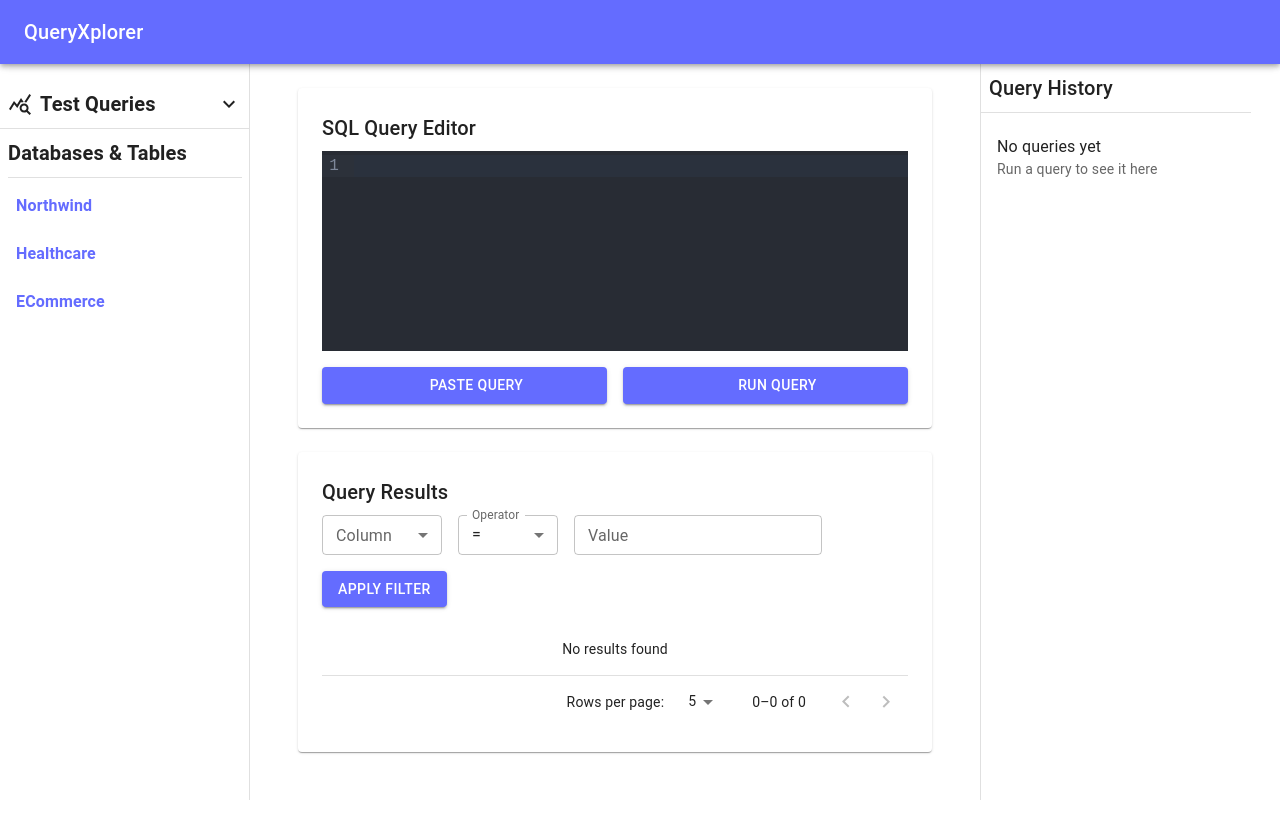
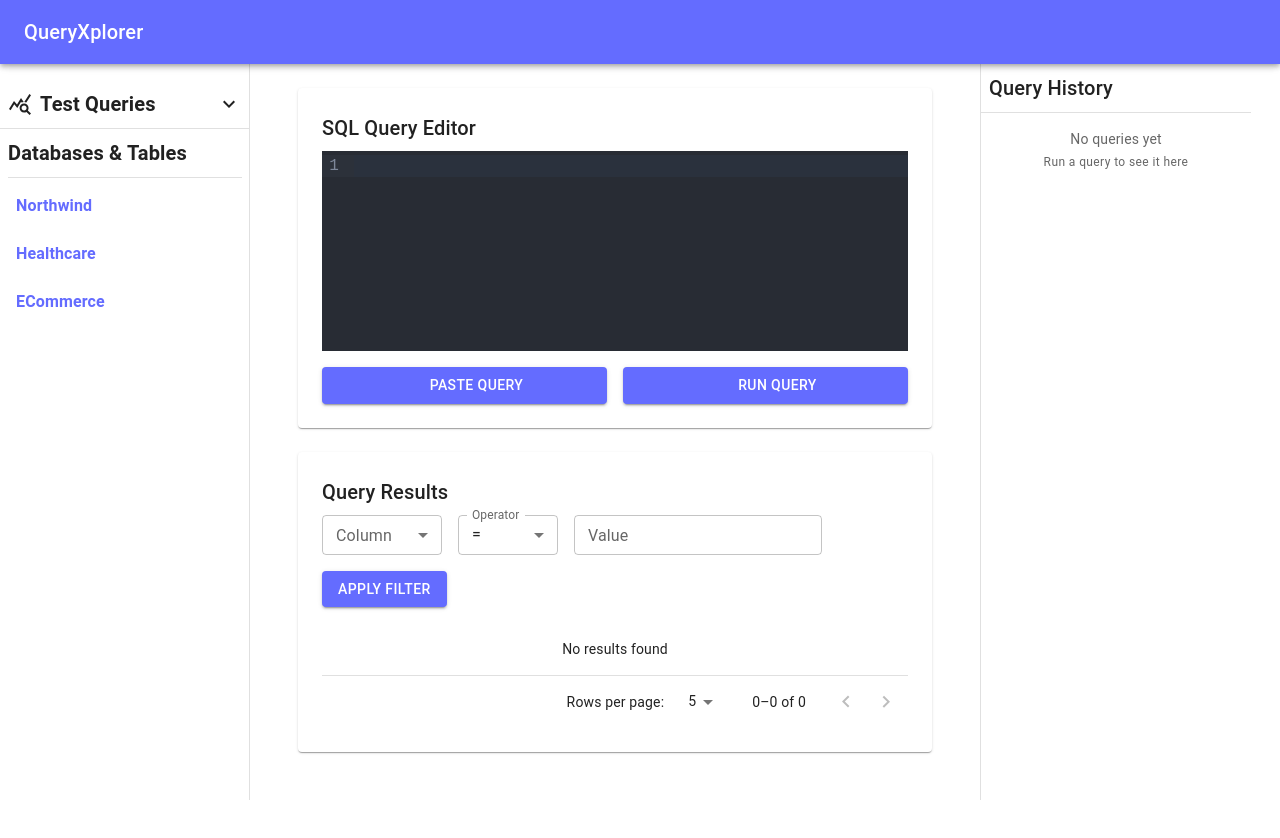
Before and after one commit to RushikeshGaikwad78/QueryXplorer, a React (Vite) app: page / in a window 1280 px wide. Shown: the top 838 px of the page. Built offline with nearby package versions, Linux system fonts and the light colour scheme; some icons are missing.

Commit message:
optimized query history rendering

```diff
--- a/src/components/RightDrawer.tsx
+++ b/src/components/RightDrawer.tsx
@@ -31,40 +31,44 @@ const RightDrawer = memo(({
     <Box sx={{ width: 270 }}>
     <Typography variant="h6" sx={{ p: 1 }}>Query History</Typography>
     <Divider />
-      <List sx={{ maxHeight: 'calc(100vh - 200px)', overflow: 'auto' }}>
+
+    <Box sx={{ maxHeight: 'calc(100vh - 200px)', overflow: 'auto' }}>
       {queryHistory.length === 0 ? (
-          <ListItem>
-            <ListItemText
-              primary="No queries yet"
-              secondary="Run a query to see it here"
-            />
-          </ListItem>
+        <Box sx={{ p: 2, textAlign: 'center', color: 'text.secondary' }}>
+          <Typography variant="body2">No queries yet</Typography>
+          <Typography variant="caption">Run a query to see it here</Typography>
+        </Box>
       ) : (
         queryHistory.map((item) => (
-            <ListItem
+          <Box
             key={item.id}
-              component="div"
             onClick={() => onQueryClick(item.query)}
             sx={{
               cursor: 'pointer',
+              p: 1,
               '&:hover': { backgroundColor: 'action.hover' },
               borderBottom: '1px solid',
               borderColor: 'divider',
-                py: 1
+              whiteSpace: 'nowrap',
+              overflow: 'hidden',
+              textOverflow: 'ellipsis',
             }}
+            role="button"
+            tabIndex={0} // Makes it keyboard accessible
           >
-              <ListItemText
-                primary={item.query}
-                secondary={item.timestamp}
-                primaryTypographyProps={{
-                  noWrap: true,
-                  sx: { fontSize: '0.875rem', fontFamily: 'monospace' }
-                }}
-              />
-            </ListItem>
+            <Typography
+              variant="body2"
+              sx={{ fontFamily: 'monospace' }}
+            >
+              {item.query}
+            </Typography>
+            <Typography variant="caption" color="text.secondary">
+              {item.timestamp}
+            </Typography>
+          </Box>
         ))
       )}
-      </List>
+    </Box>
 
     {openDialog && (
       <Suspense fallback={<div>Loading...</div>}>
@@ -76,6 +80,7 @@ const RightDrawer = memo(({
       </Suspense>
     )}
   </Box>
+
   );
 });
 
```
Lines whose indentation alone changed are shown as unchanged.
